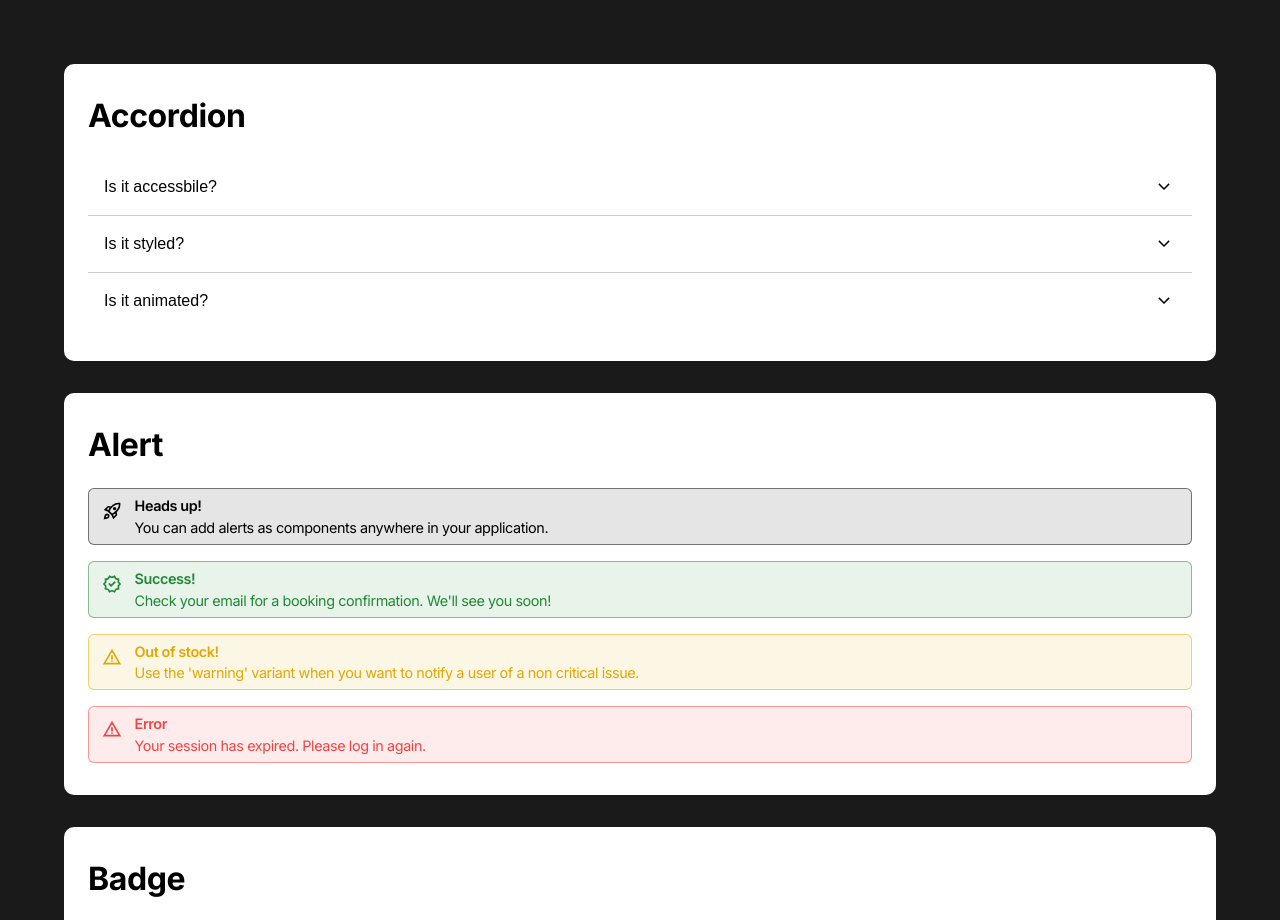
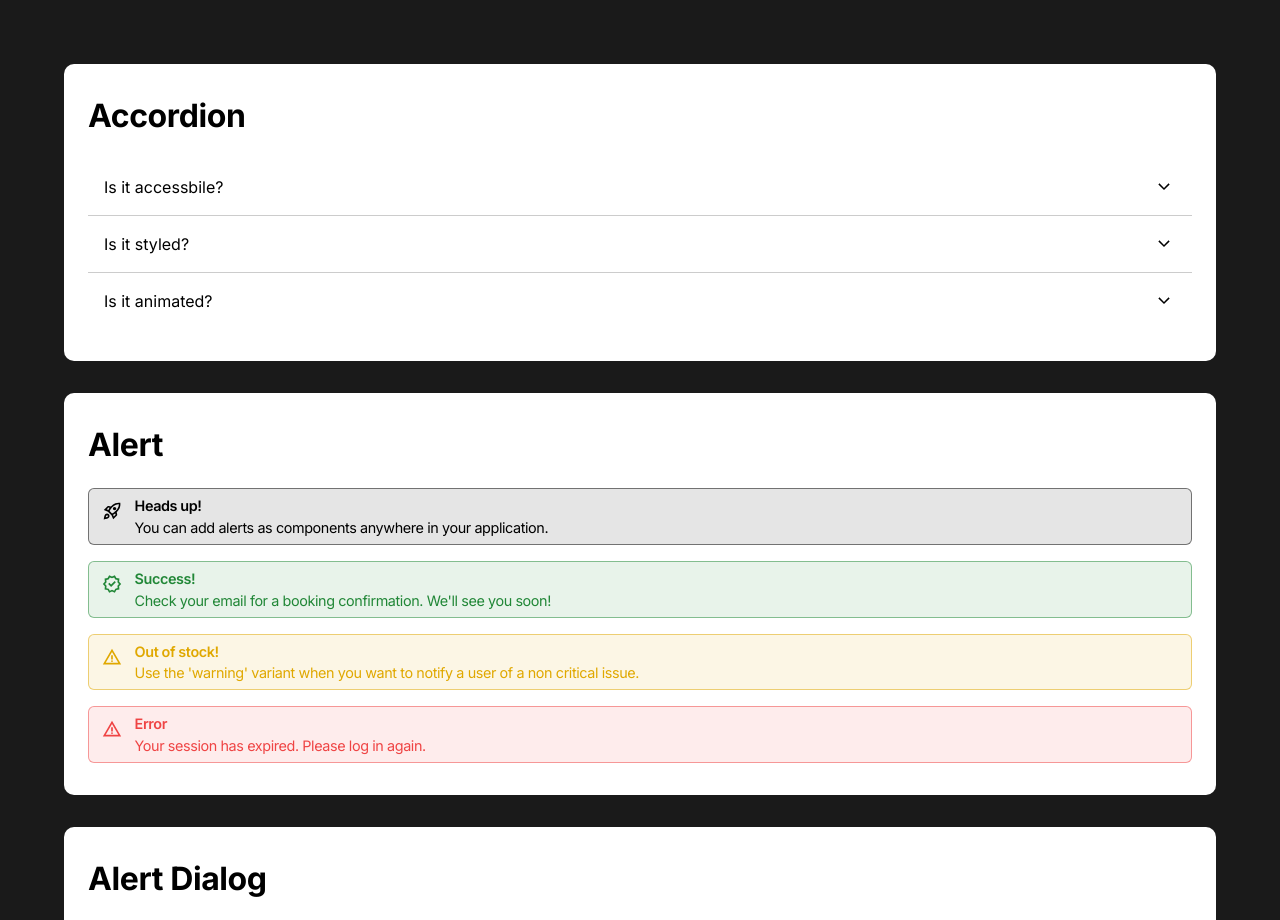
Before and after one commit to EtienneCClarke/EndUI, a React (Vite) app: page / in a window 1280 px wide. Shown: the top 920 px of the page. Built offline with nearby package versions, Linux system fonts and the light colour scheme.

Commit message:
refactor

```diff
--- a/package.json
+++ b/package.json
@@ -11,7 +11,9 @@
   },
   "dependencies": {
     "@formkit/auto-animate": "^0.8.1",
+    "date-fns": "^3.6.0",
     "react": "^18.2.0",
+    "react-day-picker": "^8.10.0",
     "react-dom": "^18.2.0"
   },
   "devDependencies": {
--- a/src/App.tsx
+++ b/src/App.tsx
@@ -2,20 +2,21 @@ import AccordionExample from "./ui/examples/accordion-example";
 import AlertExample from "./ui/examples/alert-example";
 import ButtonExample from "./ui/examples/button-example";
 import BadgeExample from "./ui/examples/badge-example";
-import { ToastProvider, useToast } from "./ui/components/toast";
+import ToastExample from "./ui/examples/toast-example";
+import AlertDialogExample from "./ui/examples/alert-dialog-example";
+import CalendarExample from "./ui/examples/calendar-example";
 import "./app.css";
-import ToastExample from "./ui/examples/toast-example";
 
 function App() {
-
-  const toast = useToast();
 
   return (
     <>
       <AccordionExample />
       <AlertExample />
+      <AlertDialogExample />
       <BadgeExample />
       <ButtonExample />
+      <CalendarExample />
       <ToastExample />
     </>
   );
--- a/src/app.css
+++ b/src/app.css
@@ -1,4 +1,5 @@
-@import url('https://fonts.googleapis.com/css2?family=Inter:wght@100..900');
+@import url('https://fonts.googleapis.com/css2?family=Figtree:ital,wght@0,300..900;1,300..900&display=swap');
+@import url('https://fonts.googleapis.com/css2?family=Inter:wght@100..900&display=swap');
 
 :root {
     --primary: 0 0% 0%;
@@ -11,8 +12,13 @@
     --warning-foreground: 0 0% 0%;
     --destructive: 0 84.2% 60.2%;
     --destructive-foreground: 0 100% 100%;
+    --muted: 240 4.8% 95.9%;
+    --muted-foreground: 240 3.8% 46.1%;
     --animation-duration: 300ms;
     --radius: 0.5rem;
+    --accent: 240 40% 90%;
+    --accent-foreground: 240 5.9% 10%;
+    --shadow: 0 0 3px rgba(0, 0, 0, 0.1);
 }
 
 html,
@@ -23,9 +29,12 @@ body {
     background: rgb(26, 26, 26);
     background-size: cover;
     padding: 2rem;
-    font-family: 'Inter';
     letter-spacing: -0.025em;
     transition: var(--animation-duration);
+}
+
+*, *:before, *:after {
+    font-family: "Inter", sans-serif;
 }
 
 ::-webkit-scrollbar {
```
Also changed, not shown: 1 other file (tests, documents, lock files or other folders).
